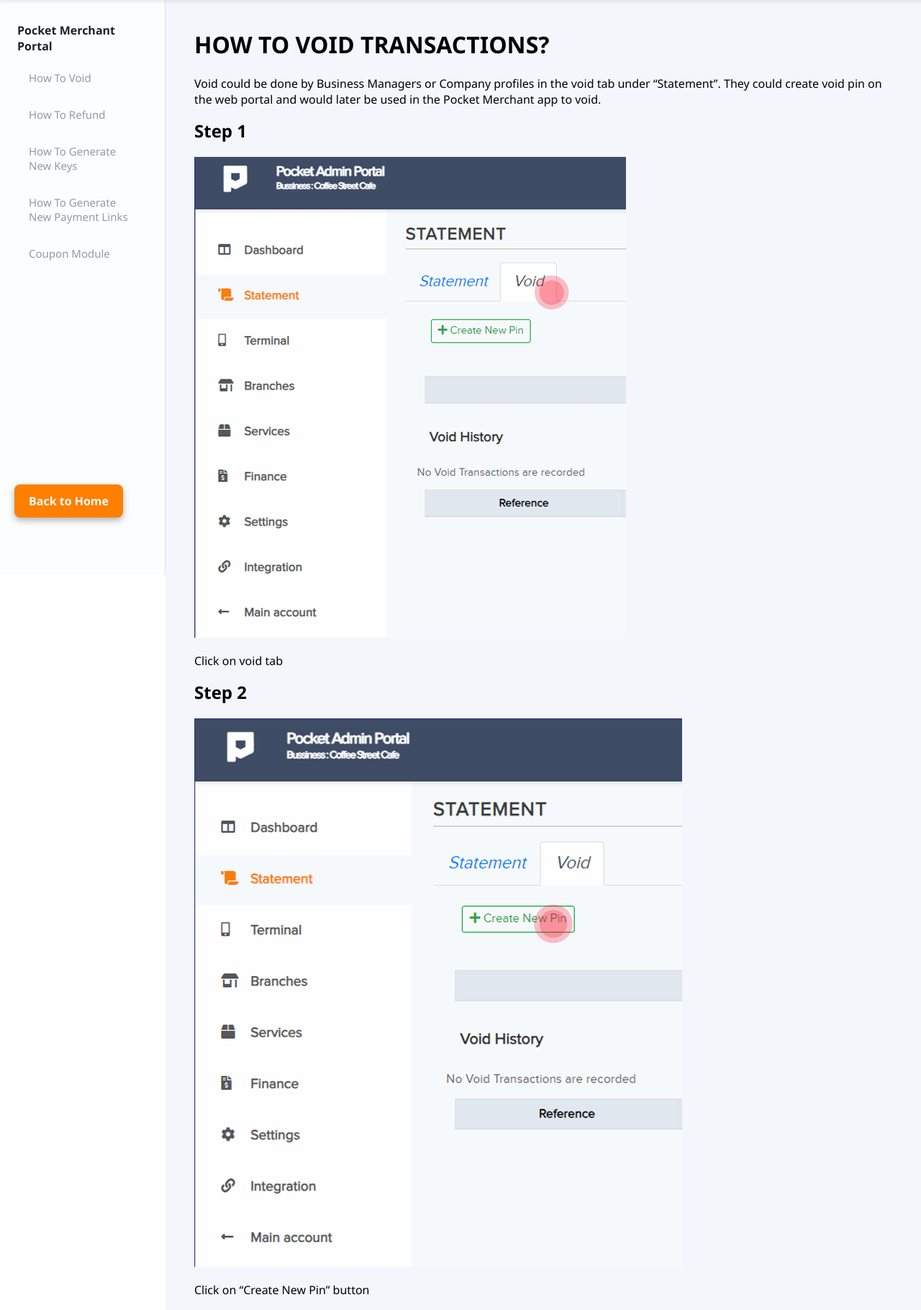
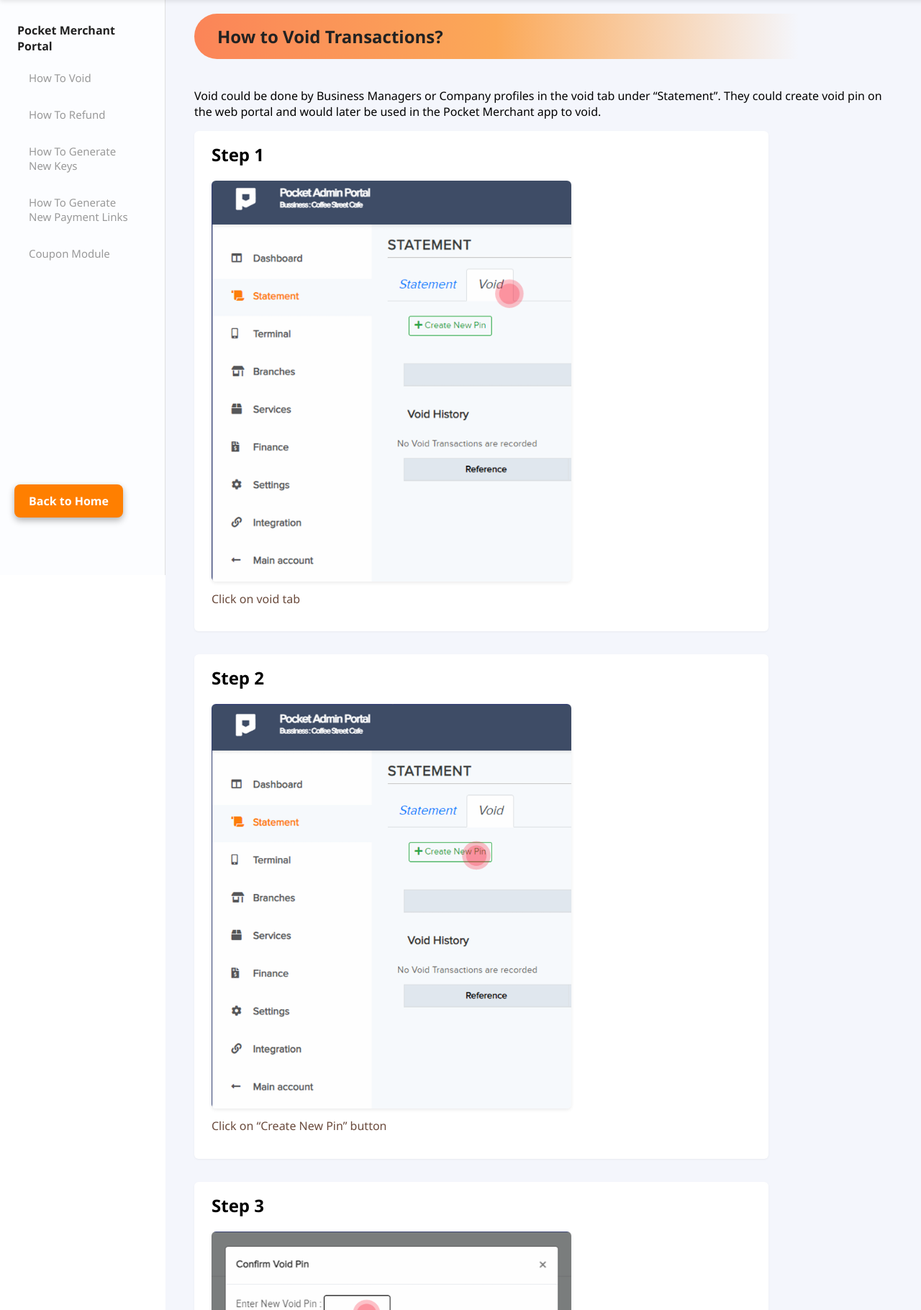
Before and after one commit to afsaalisha/PFD, a PHP site: page /poshet/app/views/void.php in a window 1280 px wide. Shown: the part 61-1881 px from the top of the page at 72% size. Run offline with PHP 8.4, Linux system fonts and the light colour scheme; some libraries are stand-ins or nearby versions.

Commit message:
i'm so confuded

```diff
--- a/app/views/refund.php
+++ b/app/views/refund.php
@@ -3,6 +3,11 @@
     <?php include 'layouts/merchant-sidebar.php'; ?>
 
     <main class="doc-content">
+
+         <div class="content-header">
+            <h2>How to Refund</h2>
+        </div>
+
         <?php
         $imageDir = '/PFD/public/images/refund/';
         $imageOrder = [1, 2, 3, 4, 5, 6, 7, 8, 9, 13, 10, 11, 12, 13, 14, 15];
--- a/app/views/void.php
+++ b/app/views/void.php
@@ -4,8 +4,9 @@
 
     <main class="doc-content">
 
-    <div class="voidz-wrapper">
-      <h1>HOW TO VOID TRANSACTIONS?</h1>
+        <div class="content-header">
+            <h2>How to Void Transactions?</h2>
+        </div>
       <p>Void could be done by Business Managers or Company profiles in the void tab under “Statement”. They could create void pin on the web portal and would later be used in the Pocket Merchant app to void.</p>
 
       <div class="voidz-step">
--- a/public/css/styles.css
+++ b/public/css/styles.css
@@ -1238,7 +1238,74 @@
 /* end of keys.php */
 
 /* start of void */
+.voidz-wrapper {
+  position: relative;
+  height: 100vh;
+  overflow-y: auto;
+  padding: 2rem 2rem 2rem 1.5rem;
+  background: #f9f9f9;
+  color: #222;
+  font-family: 'Segoe UI', Tahoma, Geneva, Verdana, sans-serif;
+}
 
+.voidz-wrapper > p {
+  font-size: 1.1rem;
+  line-height: 1.7;
+  margin-bottom: 2.5rem;
+  color: #333;
+  max-width: 750px;
+}
+
+.voidz-step {
+  background: #fff;
+  padding: 1rem 1.5rem;
+  margin-bottom: 2rem;
+  box-shadow: 0 1px 3px rgba(0,0,0,0.05);
+  border-radius: 6px;
+  max-width: 750px;
+}
+
+.voidz-step p {
+  font-size: 1rem;
+  color: #6a4a3c; /* a softer dark orange-brown */
+  margin-top: 0.75rem;
+  line-height: 1.6;
+  font-weight: 400;
+
+}
+
+.voidz-step img {
+  width: 100%;
+  max-width: 500px;
+  border-radius: 6px;
+  display: block;
+  margin: 10px 0;
+  box-shadow: 0 2px 5px rgba(0,0,0,0.08);
+}
+
+/* Custom Scrollbar (Webkit) */
+.voidz-wrapper::-webkit-scrollbar {
+  width: 8px;
+}
+.voidz-wrapper::-webkit-scrollbar-track {
+  background: #e0e0e0;
+  border-radius: 4px;
+}
+.voidz-wrapper::-webkit-scrollbar-thumb {
+  background-color: #ff6600;
+  border-radius: 4px;
+}
 
 
 /* end of void */
+
+/* start of refund */
+
+  .refund-image img {
+    width: 60%;
+    max-width: 400px;
+    margin-bottom: 15px;
+    display: block;
+  }
+
+/* end of refund */
```
